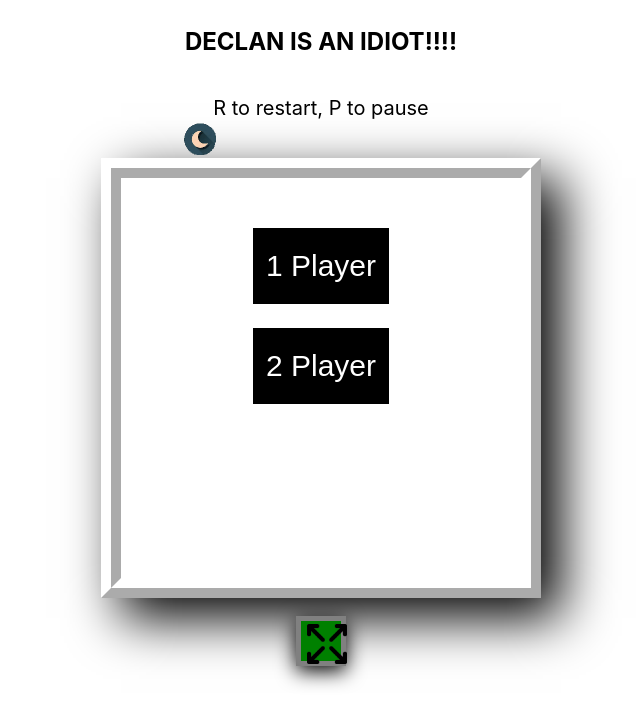
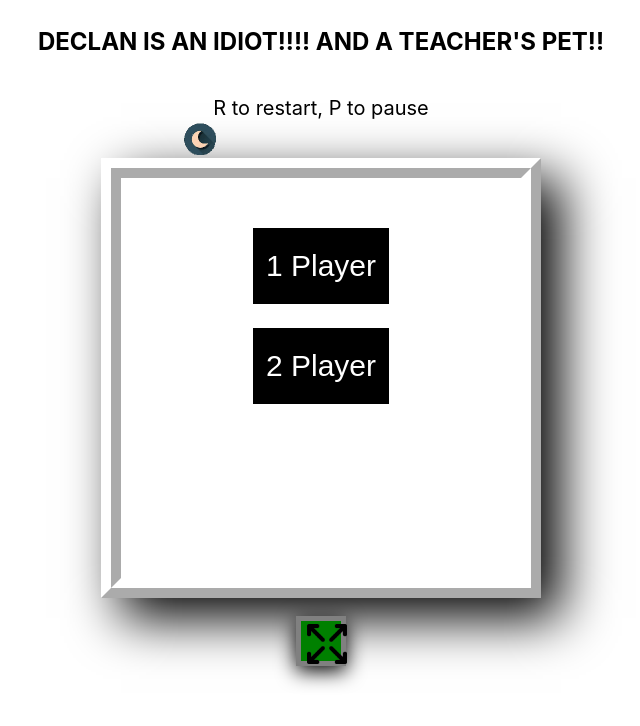
Before and after one commit to flebedev99/Snakegameonline, a website built with Parcel: page index.html in a window 1280 px wide. Shown: the part 74-800 px from the top of the page, without its empty margins (319-959 px from the left). Built offline with nearby package versions, Linux system fonts and the light colour scheme.

Commit message:
Update index.html

```diff
--- a/index.html
+++ b/index.html
@@ -28,7 +28,7 @@
         align-self: center;
       "
     >
-      DECLAN IS AN IDIOT!!!!
+      DECLAN IS AN IDIOT!!!! AND A TEACHER'S PET!!
     </h2>
     <p
       style="
```
